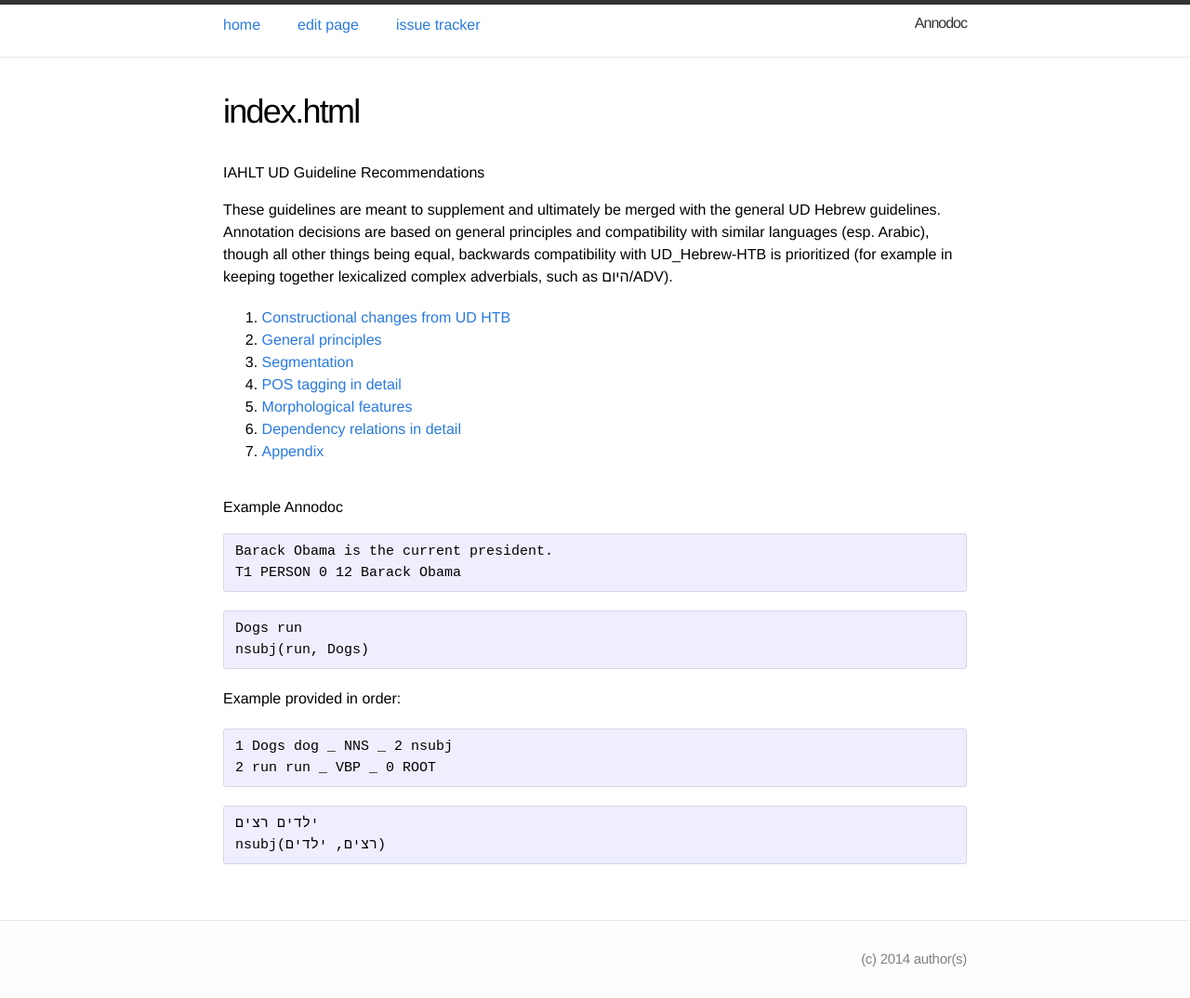
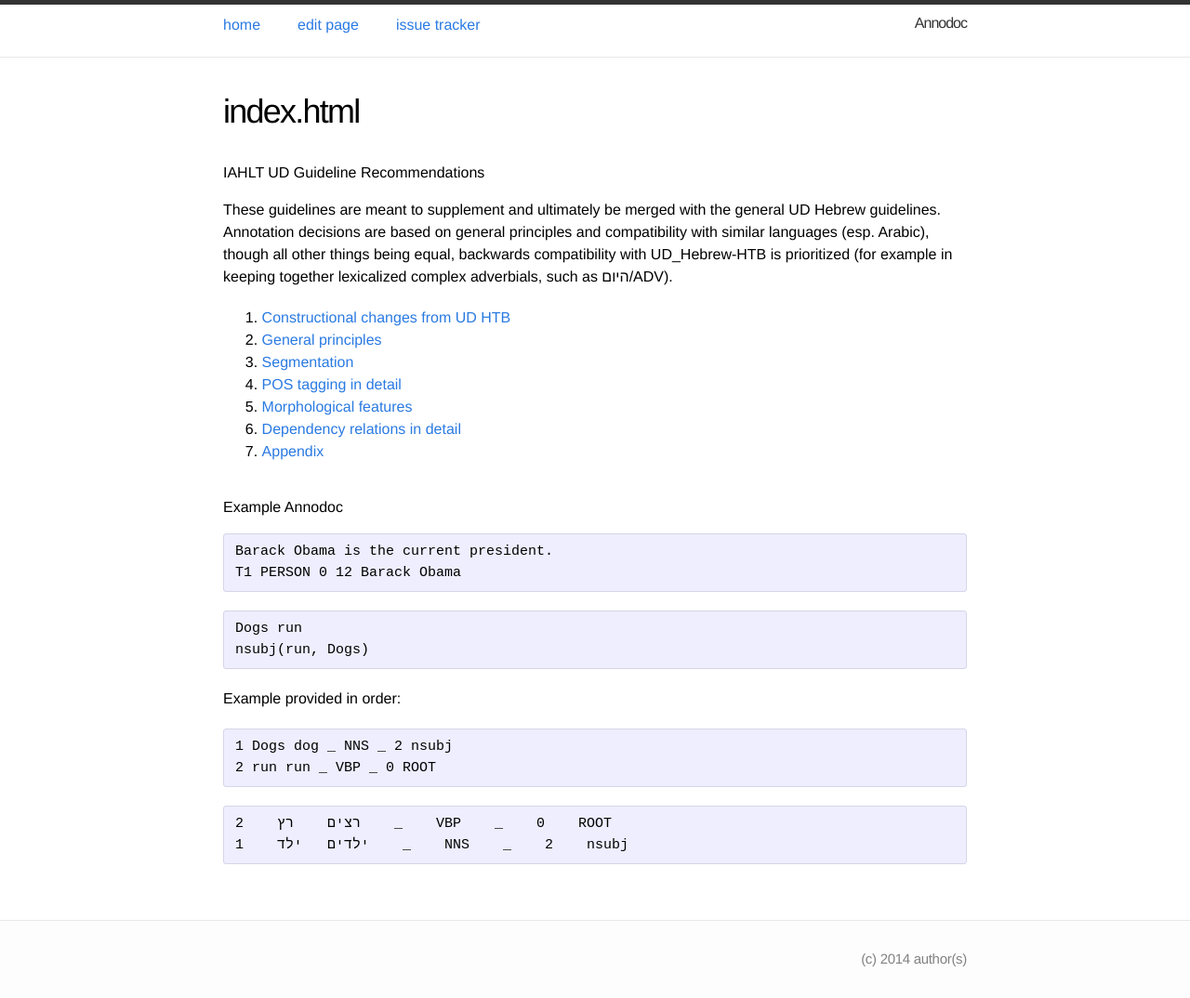
Before and after one commit to IAHLT/heb-ud-gudielines, a Jekyll site: the page built from index.md, in a window 1280 px wide. Shown: the whole page at 93% size. Built offline with Jekyll 4.4.1, drawn with Linux system fonts in a browser that asks for light colours.

Commit message:
Update index.md

```diff
--- a/index.md
+++ b/index.md
@@ -34,7 +34,7 @@ Example provided in order:
 ~~~
 
 
-~~~ sdparse
-ילדים רצים
-nsubj(רצים, ילדים)
+~~~ conllx
+2    רצים    רץ    _    VBP    _    0    ROOT
+1    ילדים   ילד    _    NNS    _    2    nsubj
 ~~~
```
